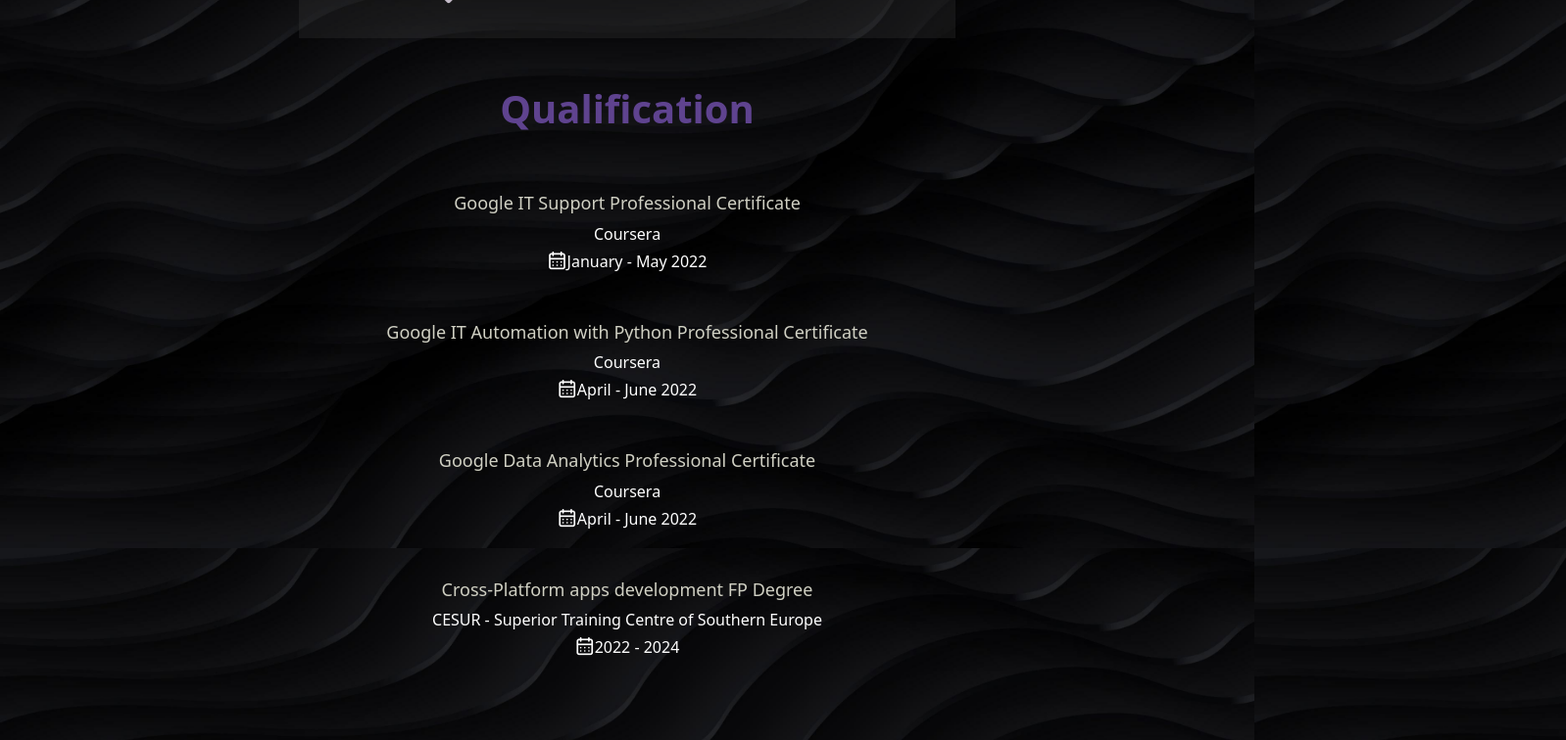
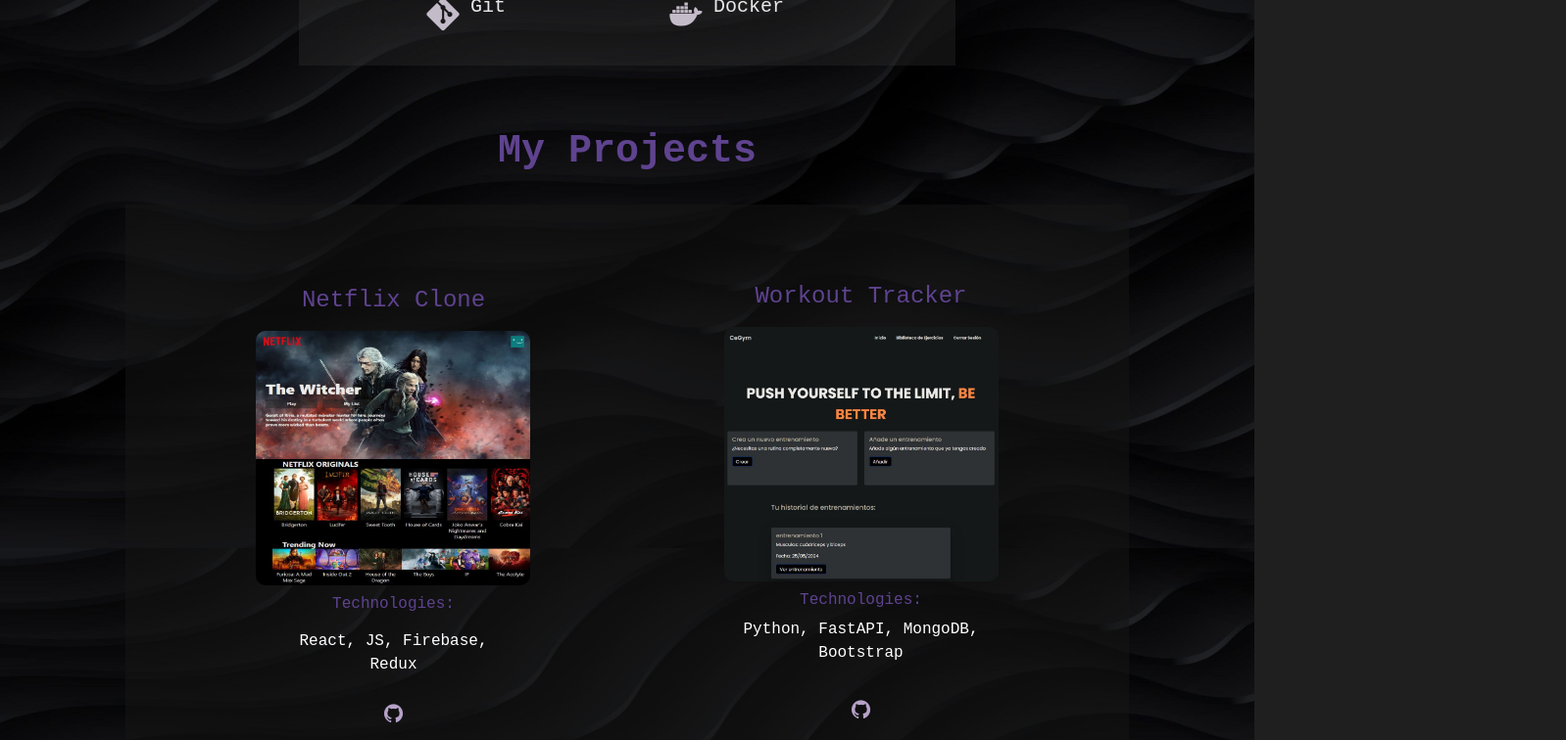
Before and after one commit to nxelia99/Portfolio, a React (Create React App) app: page / in a window 1280 px wide. Shown: the part 2000-2756 px from the top of the page at 98% size, 1598 px wide, since content can reach past the window. Built offline with nearby package versions, Linux system fonts and the light colour scheme.

Commit message:
nuevo commit

```diff
--- a/src/App.css
+++ b/src/App.css
@@ -1,24 +1,3 @@
-<<<<<<< HEAD
-=======
-/* Custom Fonts*/
-
-@font-face{
-  font-family: Centra;
-  src: url("./assets/fonts/CentraNo2-Bold.ttf");
-  font-weight: 700;
-}
-@font-face{
-  font-family: Centra;
-  src: url("./assets/fonts/CentraNo2-Book.ttf");
-  font-weight: 400;
-}
-
-@font-face{
-  font-family: Centra;
-  src: url("./assets/fonts/CentraNo2-Medium.ttf");
-  font-weight: 500;
-}
->>>>>>> 27d4a9e7be7b36b401e3e82c509ff43080c58079
 
 /*Default*/
 *{
@@ -426,7 +405,9 @@
   font-size: 20px;
 }
 
-
+.qualification_title{
+  color: white
+}
 .qualification_sections{
   display: grid;
   grid-template-columns: 0.5fr;
@@ -452,6 +433,7 @@
 
 .qualification_data i{
   font-size: 20px;
+  color: gray;
 }
 
 .qualification_data h3{
@@ -460,12 +442,12 @@
 
 .qualification_subtitle{
   display: inline-block;
-  color: white;
+  color: gray;
 
 }
 
 .qualification_calendar{
-  color: white;
+  color: gray;
 }
 
 label{
@@ -486,13 +468,13 @@
 }
 
 
-.projects{
+.projects {
   background: rgba(21, 21, 21, 0.53);
   text-align: center;
   padding: 60px 50px;
-  display: flex;
-  flex-direction: row;
-  gap: 5px;
+  display: grid;
+  grid-template-columns: repeat(auto-fit, minmax(400px, 1fr));
+  gap: 30px;
 }
 
 
@@ -753,7 +735,7 @@
 }
 
 .item {
-    flex: 1 1 calc(33.333% - 40px);
+    flex: 1 1 calc(33.333% - 100px);
     display: flex;
     justify-content: center;
     align-items: center;
--- a/src/App.js
+++ b/src/App.js
@@ -17,8 +17,8 @@
       <Banner />
       <Skills />
       <Languages />
+      <Projects />
       <Qualification />
-      <Projects />
       <Contact />
       <Footer />
 
--- a/src/components/Banner.js
+++ b/src/components/Banner.js
@@ -1,4 +1,3 @@
-import {useState, useEffect} from "react";
 import {Col, Container, Row} from "react-bootstrap";
 import { ArrowRightCircle } from 'react-bootstrap-icons';
 import headerImg from "../assets/img/avatar1.png";
@@ -23,7 +22,7 @@
 
 
                         <p className="mt-5">I'm a Full Stack developer focused on Back End, building Websites and Applications that leads to the success of the overall product.
-                            I'm also focusing my professional career on Data Engineer.</p>
+                            I'm also focusing my professional career on Data Engineering.</p>
                         <div className="buttons">
                             <button className="download"><a download="Noelia-CV-Eng&Esp" href={CV}>Download CV</a></button>
                             <button onClick={()=> console.log('connect')}><a href="#Contact">Let's connect<ArrowRightCircle size={25} /></a></button>
--- a/src/components/Contact.js
+++ b/src/components/Contact.js
@@ -38,7 +38,7 @@
                                         <h3 className="contact_card-title">LinkedIn</h3>
                                     </div>
                                     <span className="contact_card-data">Noelia Fernández López</span>
-                                    <a href="www.linkedin.com/in/noelia-fdez-lópez-659818215" target="_blank" className="contact_button purple">Write me<i className='bx bx-right-arrow-alt contact_button-icon purple'></i></a>
+                                    <a href="https://www.linkedin.com/in/noelia-fdez-lópez-659818215" target="_blank" className="contact_button purple">Write me<i className='bx bx-right-arrow-alt contact_button-icon purple'></i></a>
                                 </div>
                                 </div>
                             <div className="contact_content">
--- a/src/components/Footer.js
+++ b/src/components/Footer.js
@@ -21,7 +21,7 @@
                     </ul>
                 <div className="footer_social">
                     <div className="social-icon">
-                        <a href="www.linkedin.com/in/noelia-fdez-lópez-659818215" target="_blank"><img src={navIcon1} alt="LinkedIn icon" /></a>
+                    <a href="https://www.linkedin.com/in/noelia-fdez-lópez-659818215" target="_blank" rel="noopener noreferrer"><img src={navIcon1} alt="LinkedIn icon" /></a>
                     </div>
                 </div>
                 <span className="footer_copy purple">&#169; Nxelia. All rights reserved.</span>
--- a/src/components/Projects.js
+++ b/src/components/Projects.js
@@ -19,47 +19,47 @@
                                     <img src={image1} alt="Netflix Clone project image"/>
                                     <div className="technologies">
                                         <h6 className='purple'>Technologies:</h6>
-                                        <p className='m-4'>
+                                        <p className='m-3'>
                                             React, JS, Firebase, Redux
                                         </p>
-                                        <div className="icons m-4">
+                                        <div className="icons">
                                             <a href="https://github.com/nxelia99/NetflixCloneReact.git" target="_blank"><i className='bx bxl-github'></i></a>
                                         </div>
                                     </div>
                                 </div>
                             </div>
-                            <div className="item align-items-center mt-2 m-auto justify-content-center">
+                            <div className="item align-items-center mt-1 m-auto justify-content-center">
                                 <div className="projectcards align-items-center m-auto">
                                         <h4 className='purple m-3'>Workout Tracker</h4>
                                         <img src={image2} className="djangoimg" alt="FastAPI project icon"/>
                                         <div className="technologies">
-                                            <h6 className='purple'>Technologies:</h6>
+                                            <h6 className='purple mt-1'>Technologies:</h6>
                                             <p>
                                                 Python, FastAPI, MongoDB, Bootstrap
                                             </p>
-                                            <div className="icons">
+                                            <div className="icons mt-4">
                                                 <a href="https://github.com/nxelia99/WorkoutTracker" target="_blank"><i className='bx bxl-github'></i></a>
                                             </div>
                                         </div>
                                     </div>
                             </div>
-                            <div className="item align-items-center mt-2 m-auto justify-content-center align-items-center m-auto">
+                            <div className="item align-items-center m-auto justify-content-center align-items-center m-auto">
                                 <div className="projectcards align-items-center m-auto">
-                                    <h4 className='purple'>Students management system</h4>
+                                    <h4 className='purple mt-3'>Students management system</h4>
                                     <img src={image4} alt="Students management system"/>
                                     <div className="technologies colin">
-                                        <h6 className='purple'>Technologies:</h6>
+                                        <h6 className='purple mt-3'>Technologies:</h6>
                                         <p>
                                             Java, Hibernate, MySQL
                                             <br></br>Pure Backend, no UI.
                                         </p>
-                                        <div className="icons">
+                                        <div className="icons mt-4">
                                             <a href="https://github.com/nxelia99/collintripsweb" target="_blank"><i className='bx bxl-github'></i></a>
                                         </div>
                                     </div>
                                 </div>
                             </div>
-                            <div className="item align-items-center mt-2 m-auto justify-content-center align-items-center m-auto">
+                            <div className="item align-items-center mt-3 m-auto justify-content-center align-items-center m-auto">
                                 <div className="projectcards align-items-center m-auto">
                                     <h4 className='purple'>Doctor Appointment Booking</h4>
                                     <img src={image5} alt="Doctor Appointment Booking"/>
@@ -74,17 +74,17 @@
                                     </div>
                                 </div>
                             </div>
-                            <div className="item align-items-center mt-2 m-auto justify-content-center align-items-center m-auto">
+                            <div className="item align-items-center m-auto justify-content-center align-items-center m-auto">
                                 <div className="projectcards align-items-center m-auto">
-                                    <h4 className='purple  m-3'>Frontend Project</h4>
+                                    <h4 className='purple'>Landing Page</h4>
                                     <img src={image3} alt="Frontrend project"/>
                                     <div className="technologies colin">
                                         <h6 className='purple'>Technologies:</h6>
-                                        <p className='m-4'>
+                                        <p>
                                             HTML and CSS
                                         </p>
-                                        <div className="icons m-4">
-                                            <a href="https://nxelia99.github.io/collintripsweb/" target="_blank"> <i className='bx bx-link-external' ></i></a>
+                                        <div className="icons mt-4">
+                                            <a href="https://nxelia99.github.io/collintripsweb/" target="_blank"> <i className='bx bx-link-external mt-3' ></i></a>
                                             <a href="https://github.com/nxelia99/collintripsweb" target="_blank"><i className='bx bxl-github'></i></a>
                                         </div>
                                     </div>
--- a/src/components/Skills.js
+++ b/src/components/Skills.js
@@ -35,10 +35,9 @@
                            <h2 className="purple fw-bold">
                                Get to know me!
                            </h2>
-                           <p>I'm Noelia and I have a passion for technology, from Full Stack Developement, to Back End and Data Engineer.
+                           <p>I'm Noelia and I have a passion for technology, from Full Stack Developement, to Back End and Data Engineering.
                                Started as a autodidact and now I'm a graduated Multiplatform Software developer.
-                               I'm also learning about Data Science and Data Analytics.
-                               In the projects section are some of the projects I have developed so far.</p>
+                               I'm also learning about Data Science and Data Analytics.</p>
                            <Carousel responsive={responsive} infinite={true} className="skill-slider">
                                <div className="item">
                                    <i className="uil uil-arrow-up purple"></i>
```
